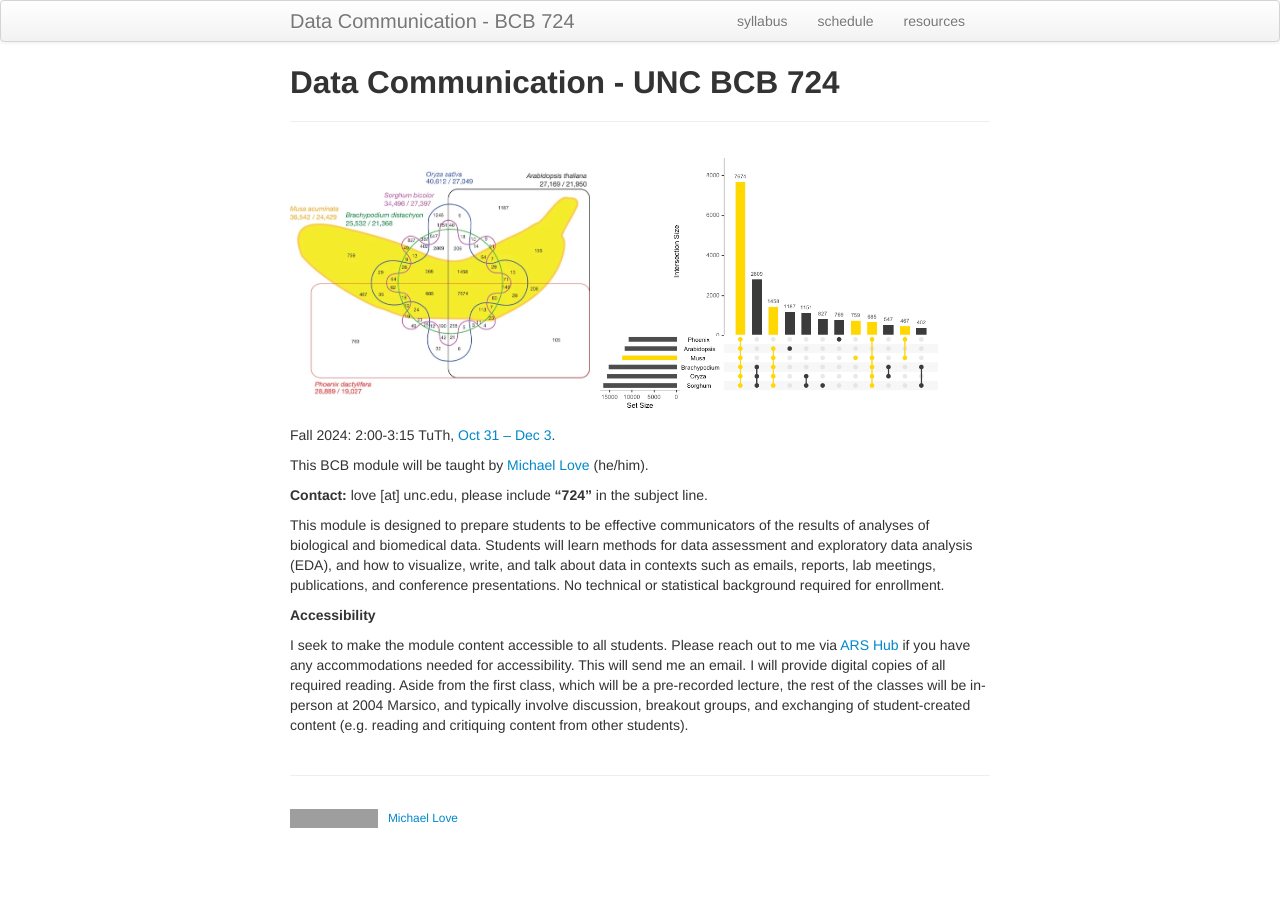
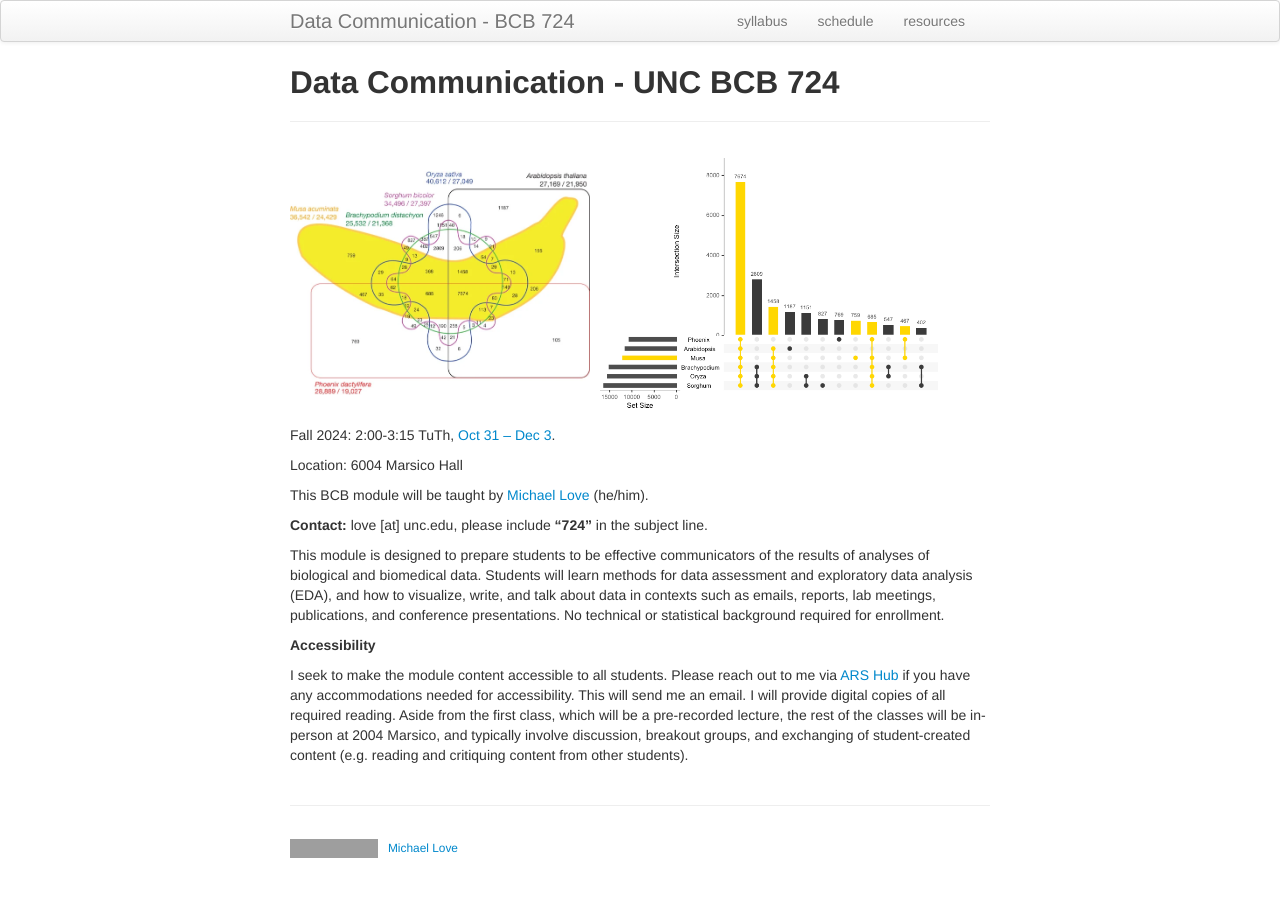
Before and after one commit to biodatascience/datacomm, a Jekyll site: the page built from index.md, in a window 1280 px wide. Shown: the top 897 px of the page. Built offline with Jekyll 4.4.1, drawn with Linux system fonts in a browser that asks for light colours; grey boxes are pictures that could not be loaded.

Commit message:
add location

```diff
--- a/index.md
+++ b/index.md
@@ -8,6 +8,8 @@ description: Course website for Data Communication at UNC
 <a href="https://doi.org/10.1038/nature11241"><img src="assets/images/banana.png" width="300" title="Figure 4 from D'Hont et al (2012) showing six-way Venn diagram of gene clusters across species"/></a> <a href="https://gist.github.com/mikelove/8d4fd58d9a65bcf3cc26a1ef758022cf"><img src="assets/images/banana_upset.png" width="350" title="Remake of Figure 4 from D'Hont et al (2012) using UpSetR package"/></a>
 
 Fall 2024: 2:00-3:15 TuTh, [Oct 31 -- Dec 3](schedule).
+
+Location: 6004 Marsico Hall
 
 This BCB module will be taught by [Michael Love](https://mikelove.github.io) (he/him).
 
```
Also changed, not shown: schedule.md (+2 -0 lines).
